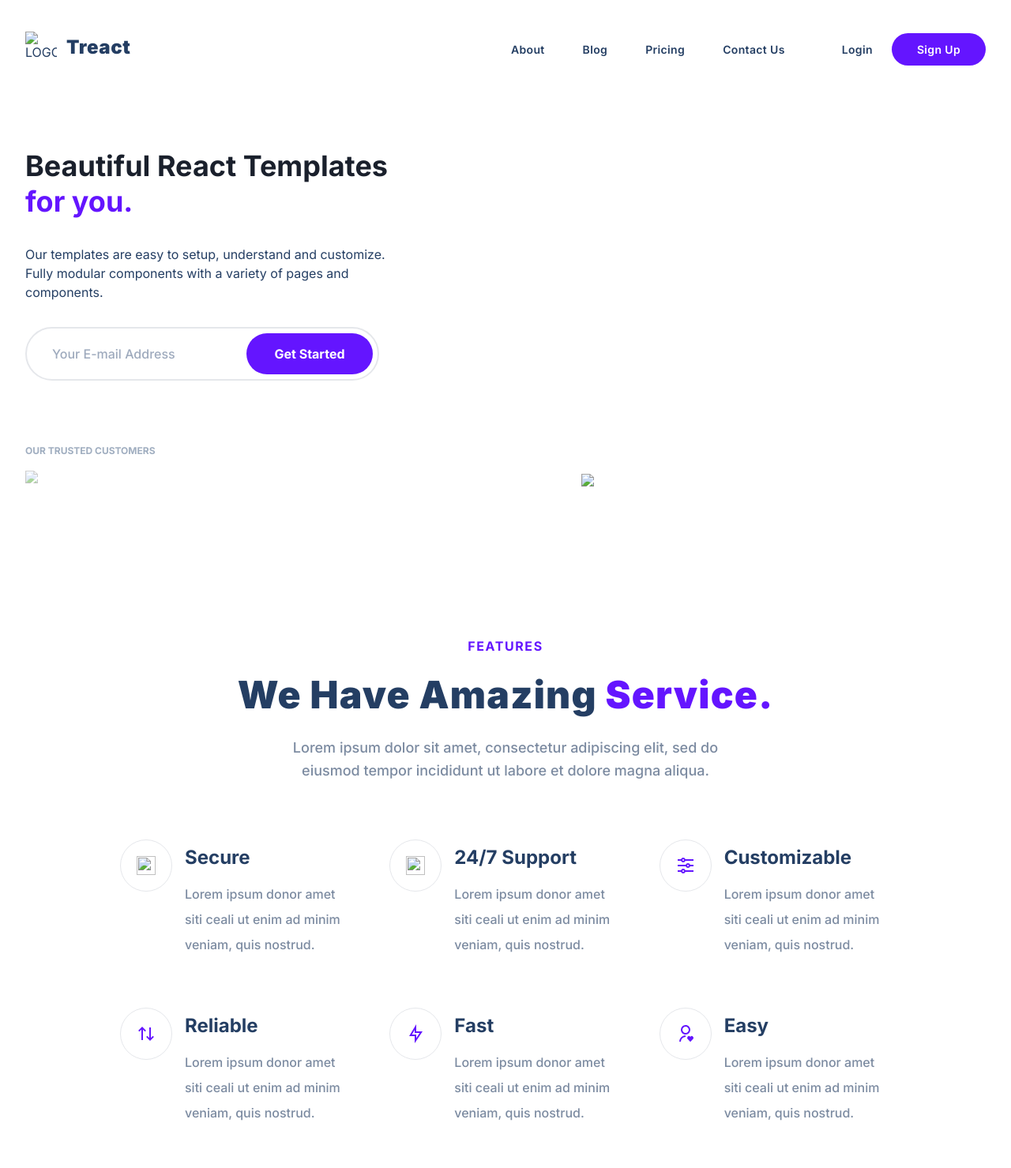
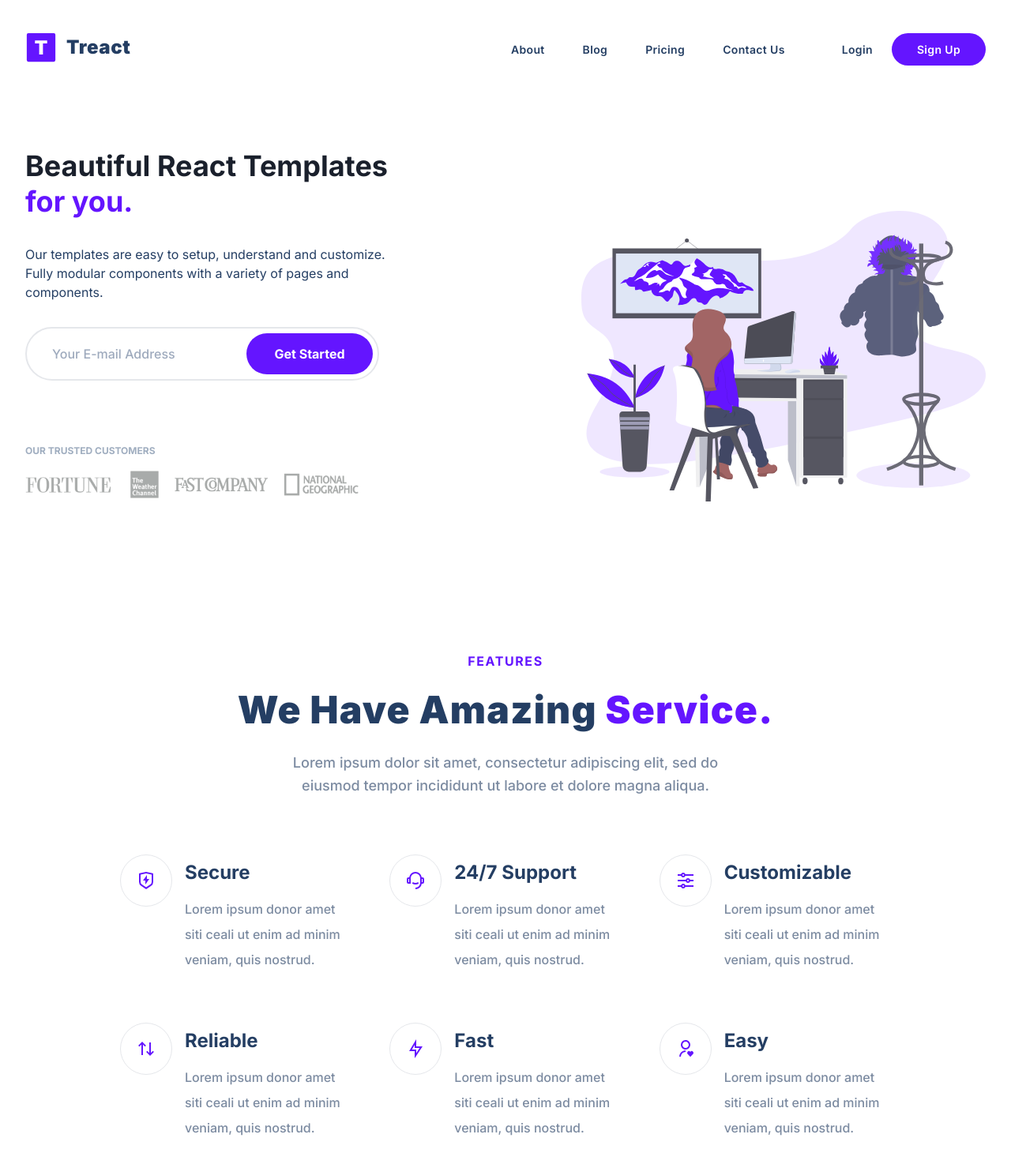
Before and after one commit to mohamed-ibrahim2/FES-Project, a plain HTML site: page Treact/index.html in a window 1280 px wide. Shown: the top 1479 px of the page at 79% size. Drawn offline with Linux system fonts and the light colour scheme; files whose address does not match are found by name.

Commit message:
index.html

```diff
--- a/Treact/index.html
+++ b/Treact/index.html
@@ -18,7 +18,7 @@
           <div class="nav__logo">
             <img
               class="nav__logo--img"
-              src="./.assets/logo.2c489fc453a1783cbadacf914efa3df6.svg"
+              src="./assets/logo.2c489fc453a1783cbadacf914efa3df6.svg"
               alt="LOGO"
             />
             <div class="nav__logo--title">Treact</div>
@@ -108,13 +108,13 @@
               </div>
               <p class="header__customers--title">OUR TRUSTED CUSTOMERS</p>
               <img
-                src="./.assets/customers-logo-strip.680ac7c2e8ae28161d2c.png"
+                src="./assets/customers-logo-strip.680ac7c2e8ae28161d2c.png"
                 class="header__customers"
               />
             </div>
             <figure class="header__img--wrapper">
               <img
-                src="./.assets/design-illustration-2.6da6a00b20c07c4a9b65d1870679e1b8.svg"
+                src="./assets/design-illustration-2.6da6a00b20c07c4a9b65d1870679e1b8.svg"
                 class="header__img"
               />
             </figure>
@@ -139,7 +139,7 @@
                 <div class="feature__row">
                   <figure class="feature__img--wrapper">
                     <img
-                      src="./.assets/shield-icon.daefe14b320b14fbd9cbd18908ac93ec.svg"
+                      src="./assets/shield-icon.daefe14b320b14fbd9cbd18908ac93ec.svg"
                       class="feature__img"
                     />
                   </figure>
@@ -156,7 +156,7 @@
                 <div class="feature__row">
                   <figure class="feature__img--wrapper">
                     <img
-                      src="./.assets/support-icon.f9253ffa8cb6ffde5bbaa05eb5136375.svg"
+                      src="./assets/support-icon.f9253ffa8cb6ffde5bbaa05eb5136375.svg"
                       class="feature__img"
                     />
                   </figure>
@@ -276,7 +276,7 @@
           <div class="row">
             <figure class="steps__img--wrapper">
               <img
-                src="./.assets/hero-screenshot-2.241aac1fbc66db29d873.png"
+                src="./assets/hero-screenshot-2.241aac1fbc66db29d873.png"
                 class="steps__img"
                 alt="Dashboard Screenshot"
               />
@@ -525,7 +525,7 @@
         <div class="container">
           <div class="row">
             <img
-              src="./.assets/love-illustration.c759090fa833369ad6ffb6eb19cacb3e.svg"
+              src="./assets/love-illustration.c759090fa833369ad6ffb6eb19cacb3e.svg"
               alt=""
               class="testimonials__img"
             />
@@ -693,7 +693,7 @@
         <div class="footer__bottom">
           <div class="footer__logo">
             <img
-              src="./.assets/logo-light.d9a5d1b5be5ea077b26864fdfc2e96a4.svg"
+              src="./assets/logo-light.d9a5d1b5be5ea077b26864fdfc2e96a4.svg"
               alt=""
               class="footer__logo--img"
             />
```
